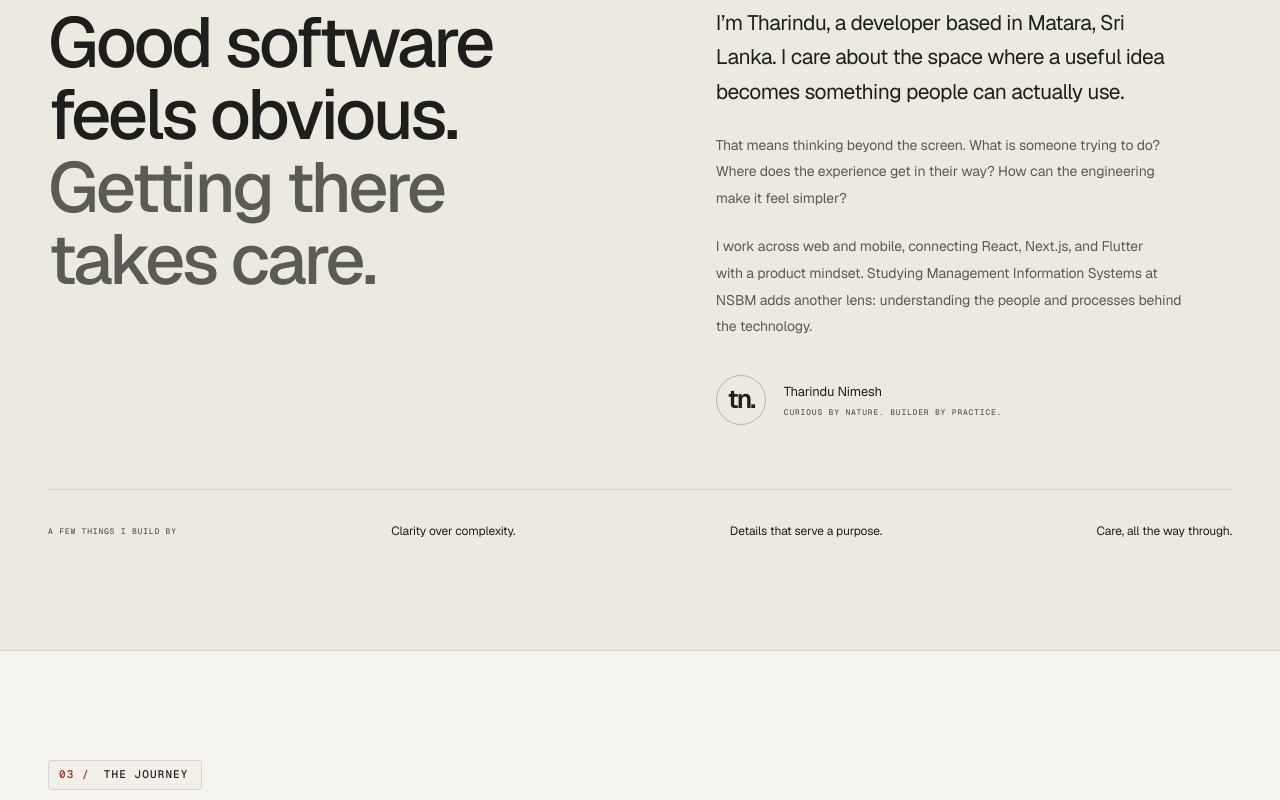
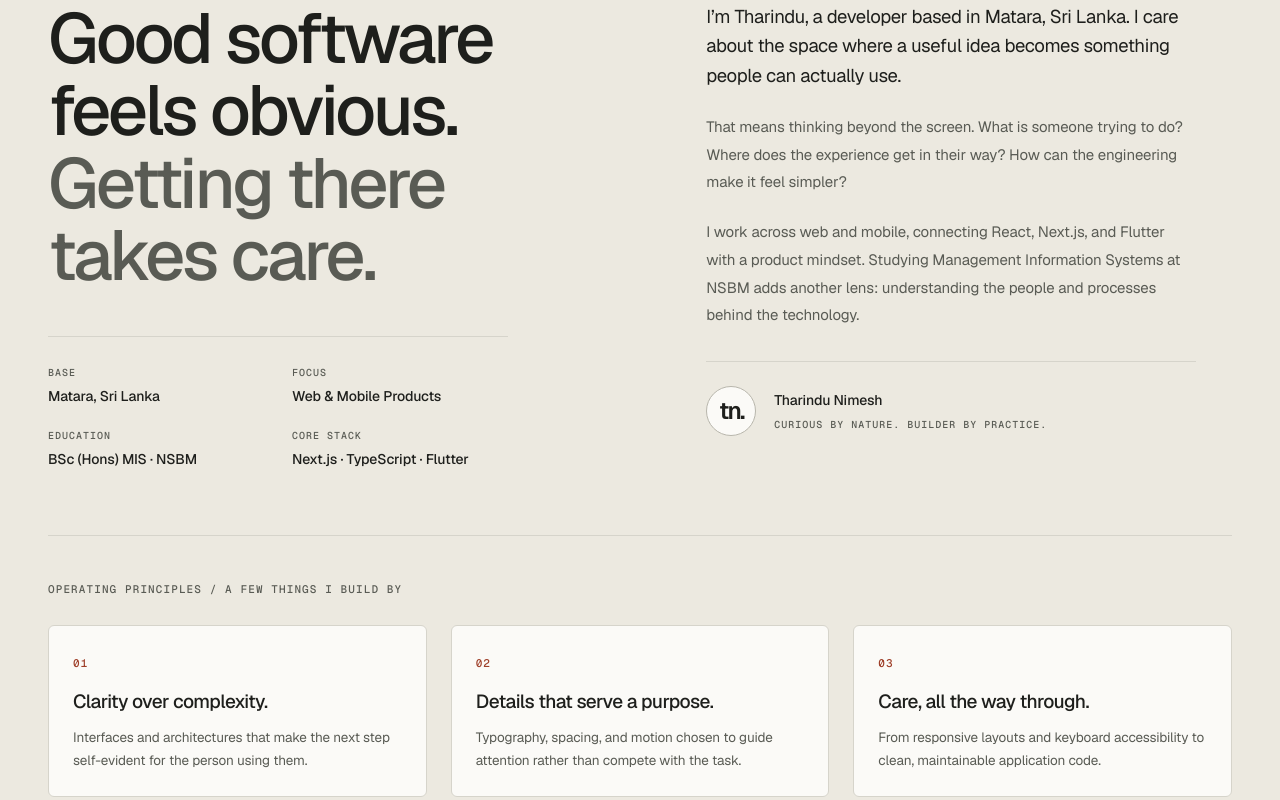
Before and after one commit to tharinduxn/tharindunimesh.com, a Next.js app: page / in a window 1280 px wide. Shown: the part 3740-4540 px from the top of the page. Built offline with nearby package versions, Linux system fonts and the light colour scheme.

Commit message:
feat(about): build editorial story and principles dossier

```diff
--- a/app/styles/story.css
+++ b/app/styles/story.css
@@ -5,33 +5,63 @@
 .about-grid {
   display: grid;
   grid-template-columns: 1.1fr 1fr;
-  gap: 100px;
-  margin-top: 40px;
+  gap: 80px;
+  margin-top: 36px;
+}
+.about-lead-col {
+  display: flex;
+  flex-direction: column;
+  justify-content: space-between;
+  gap: 44px;
 }
 .about-grid .section-heading {
   font-size: clamp(42px, 5.5vw, 72px);
 }
+.about-dossier {
+  display: grid;
+  grid-template-columns: repeat(2, 1fr);
+  gap: 20px 28px;
+  margin: 0;
+  padding-top: 28px;
+  border-top: 1px solid var(--line);
+  max-width: 460px;
+}
+.about-dossier dt {
+  color: var(--muted);
+  font-size: 10px;
+}
+.about-dossier dd {
+  margin: 4px 0 0;
+  font-size: 14px;
+  font-weight: 500;
+  color: var(--ink);
+}
 .about-copy {
-  max-width: 470px;
+  max-width: 490px;
 }
 .about-copy p {
-  font-size: 14px;
+  font-size: var(--text-body);
   color: var(--muted);
-  line-height: 1.9;
+  line-height: 1.85;
   margin-bottom: 22px;
 }
 .about-copy .about-lead {
-  font-size: 21px;
+  font-size: var(--text-lead);
   color: var(--ink);
-  line-height: 1.65;
-  letter-spacing: -0.025em;
+  line-height: 1.6;
+  letter-spacing: -0.02em;
 }
 .about-signature {
   display: flex;
   gap: 18px;
   align-items: center;
-  margin-top: 35px;
-  font-size: 13px;
+  margin-top: 32px;
+  padding-top: 24px;
+  border-top: 1px solid var(--line);
+  font-size: 14px;
+}
+.about-signature strong {
+  font-weight: 500;
 }
 .signature-mark {
   display: grid;
@@ -39,64 +69,91 @@
   width: 50px;
   height: 50px;
   border: 1px solid var(--line-strong);
+  background: var(--surface-elevated);
   border-radius: 50%;
-  font-size: 26px;
+  font-size: 24px;
   font-weight: 600;
   letter-spacing: -0.08em;
+  flex-shrink: 0;
 }
 .about-signature .eyebrow {
   display: block;
   color: var(--muted);
   margin-top: 4px;
-  font-size: 8px;
+  font-size: 10px;
 }
 .about-principles {
-  display: flex;
-  justify-content: space-between;
-  align-items: center;
-  gap: 24px;
-  padding-top: 32px;
+  padding-top: 40px;
   border-top: 1px solid var(--line);
   margin-top: 64px;
 }
-.about-principles > .eyebrow {
+.about-principles-header {
+  margin-bottom: 24px;
+}
+.about-principles-header > .eyebrow {
   color: var(--muted);
-  font-size: 8px;
 }
-.about-principles > p {
-  font-size: 12px;
+.about-principles-grid {
+  display: grid;
+  grid-template-columns: repeat(3, 1fr);
+  gap: 24px;
+}
+.principle-card {
+  padding: 24px;
+  border: 1px solid var(--line);
+  border-radius: var(--radius-sm);
+  background: var(--surface-elevated);
+}
+.principle-number {
+  color: var(--accent);
+}
+.principle-card h3 {
+  font-size: 19px;
+  font-weight: 500;
+  letter-spacing: var(--tracking-subhead);
+  margin: 12px 0 8px;
+}
+.principle-card p {
+  font-size: 13.5px;
+  line-height: 1.7;
+  color: var(--muted);
 }
 @media (max-width: 1000px) {
   .about-grid {
     gap: 45px;
   }
-  .about-principles {
-    flex-wrap: wrap;
+  .about-principles-grid {
+    grid-template-columns: 1fr;
+    gap: 16px;
   }
 }
 @media (max-width: 600px) {
   .about-grid {
     grid-template-columns: 1fr;
-    gap: 30px;
+    gap: 32px;
     margin-top: 28px;
+  }
+  .about-lead-col {
+    gap: 28px;
   }
   .about-grid .section-heading {
     font-size: clamp(40px, 10.5vw, 60px);
+  }
+  .about-dossier {
+    gap: 16px 20px;
+    padding-top: 22px;
   }
   .about-copy .about-lead {
     font-size: 18px;
   }
   .about-copy p {
-    font-size: 13px;
+    font-size: 14px;
   }
   .about-principles {
-    display: grid;
-    grid-template-columns: 1fr;
-    gap: 14px;
-    margin-top: 36px;
-    padding-top: 25px;
+    margin-top: 40px;
+    padding-top: 28px;
   }
-  .about-principles p {
-    font-size: 13px;
+  .principle-card {
+    padding: 20px;
   }
 }
--- a/components/about.tsx
+++ b/components/about.tsx
@@ -1,3 +1,24 @@
+const principles = [
+  {
+    number: "01",
+    title: "Clarity over complexity.",
+    detail:
+      "Interfaces and architectures that make the next step self-evident for the person using them.",
+  },
+  {
+    number: "02",
+    title: "Details that serve a purpose.",
+    detail:
+      "Typography, spacing, and motion chosen to guide attention rather than compete with the task.",
+  },
+  {
+    number: "03",
+    title: "Care, all the way through.",
+    detail:
+      "From responsive layouts and keyboard accessibility to clean, maintainable application code.",
+  },
+];
+
 export function About() {
   return (
     <section id="about" className="about-section" aria-labelledby="about-heading">
@@ -6,6 +27,7 @@ export function About() {
           <span className="index">02 /</span> The thinking behind the making
         </div>
         <div className="about-grid" data-reveal>
+          <div className="about-lead-col">
             <h2 className="section-heading" id="about-heading">
               Good software
               <br />
@@ -17,6 +39,25 @@ export function About() {
                 takes care.
               </span>
             </h2>
+            <dl className="about-dossier">
+              <div>
+                <dt className="eyebrow">Base</dt>
+                <dd>Matara, Sri Lanka</dd>
+              </div>
+              <div>
+                <dt className="eyebrow">Focus</dt>
+                <dd>Web &amp; Mobile Products</dd>
+              </div>
+              <div>
+                <dt className="eyebrow">Education</dt>
+                <dd>BSc (Hons) MIS · NSBM</dd>
+              </div>
+              <div>
+                <dt className="eyebrow">Core Stack</dt>
+                <dd>Next.js · TypeScript · Flutter</dd>
+              </div>
+            </dl>
+          </div>
           <div className="about-copy">
             <p className="about-lead">
               I’m Tharindu, a developer based in Matara, Sri Lanka. I care about the space where a
@@ -36,17 +77,25 @@ export function About() {
                 tn.
               </span>
               <div>
-                Tharindu Nimesh
+                <strong>Tharindu Nimesh</strong>
                 <span className="eyebrow">Curious by nature. Builder by practice.</span>
               </div>
             </div>
           </div>
         </div>
-        <div className="about-principles">
-          <span className="eyebrow">A few things I build by</span>
-          <p>Clarity over complexity.</p>
-          <p>Details that serve a purpose.</p>
-          <p>Care, all the way through.</p>
+        <div className="about-principles" data-reveal>
+          <div className="about-principles-header">
+            <span className="eyebrow">Operating principles / A few things I build by</span>
+          </div>
+          <div className="about-principles-grid">
+            {principles.map((item) => (
+              <div className="principle-card" key={item.number}>
+                <span className="eyebrow principle-number">{item.number}</span>
+                <h3>{item.title}</h3>
+                <p>{item.detail}</p>
+              </div>
+            ))}
+          </div>
         </div>
       </div>
     </section>
```
Lines whose indentation alone changed are shown as unchanged.
